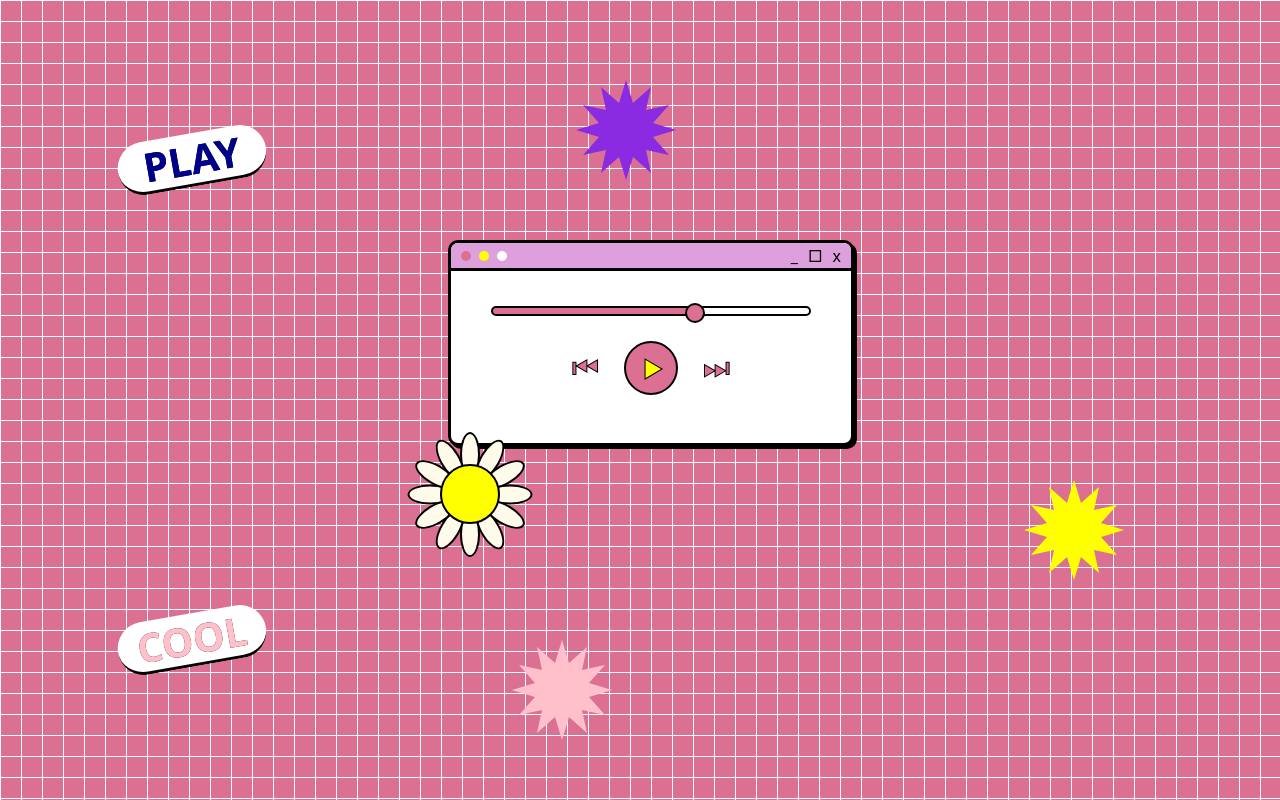
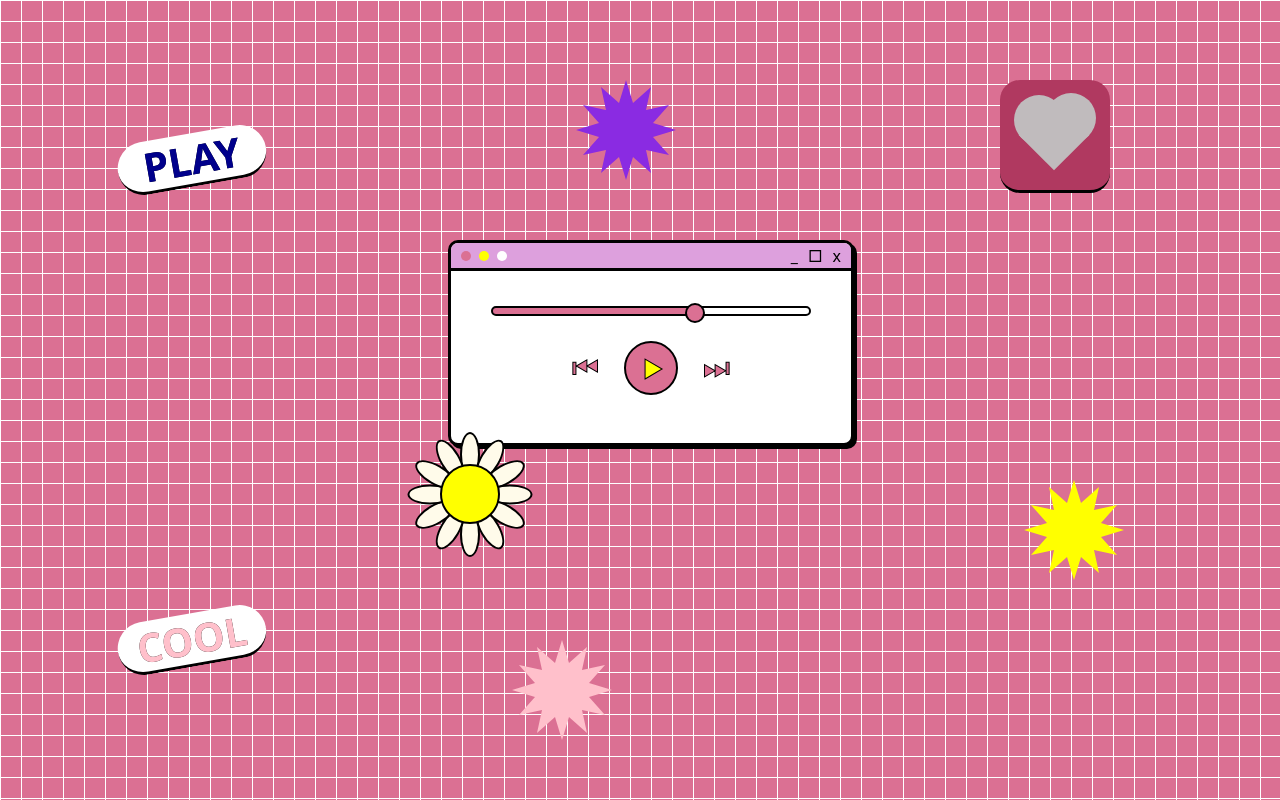
Before and after one commit to Maryam593/friendship-mixtape, a plain HTML site: page index.html in a window 1280 px wide. Drawn offline with Linux system fonts and the light colour scheme.

Commit message:
heart is completed

```diff
--- a/index.html
+++ b/index.html
@@ -242,7 +242,16 @@
             <!-- <div class="petal petal-13"></div>
             <div class="petal petal-14"></div> -->
         </div>
-
+        <!-- heart-bubble -->
+         <div class="heart-sign">
+            <div class="heart-bubble">
+                <div class="heart">
+                    <span class="right-circle"></span>
+                    <span class="left-circle"></span>
+                    <span class="main-square"></span>
+                </div>
+            </div>
+         </div>
     </div>
     <script>
         // slider chalao to bhara hua hissa (gulabi) bhi saath chale
--- a/style.css
+++ b/style.css
@@ -367,9 +367,47 @@ html, body {
 .petal-12{
     transform: rotate(330deg) translateY(-40px);
 }
-.petal-13{
+/* .petal-13{
     transform: rotate(360px) translateY(-40px);
 }
 .petal-14{
     transform: rotate(390deg) translateY(-40px);
+} */
+.heart-bubble{
+    background-color: rgb(176, 57, 96);
+    width:110px;
+    height:110px;
+    border-radius:20px;
+    position: absolute;
+    top:10%;
+    left:1000px;
+    z-index: 10;
+    border-bottom: 3px solid black;
 }
+.right-circle{
+    width: 50px;
+    height: 50px;
+    background-color: rgb(192, 187, 189);
+    border-radius: 50%;
+    position: absolute;
+    top:13px;
+    left:46px;
+}
+.left-circle{
+    width: 50px;
+    height: 50px;
+    background-color: rgb(192, 187, 189);
+    border-radius: 50%;
+    position: absolute;
+    top:15px;
+    left:14px;
+}
+.main-square{
+    width: 50px;
+    height: 50px;
+    background-color: rgb(192, 187, 189);
+    position: absolute;
+    top:30px;
+    left:29px;
+    transform: rotate(45deg);
+}
```
Also changed, not shown: music-card-example.PNG (added).
